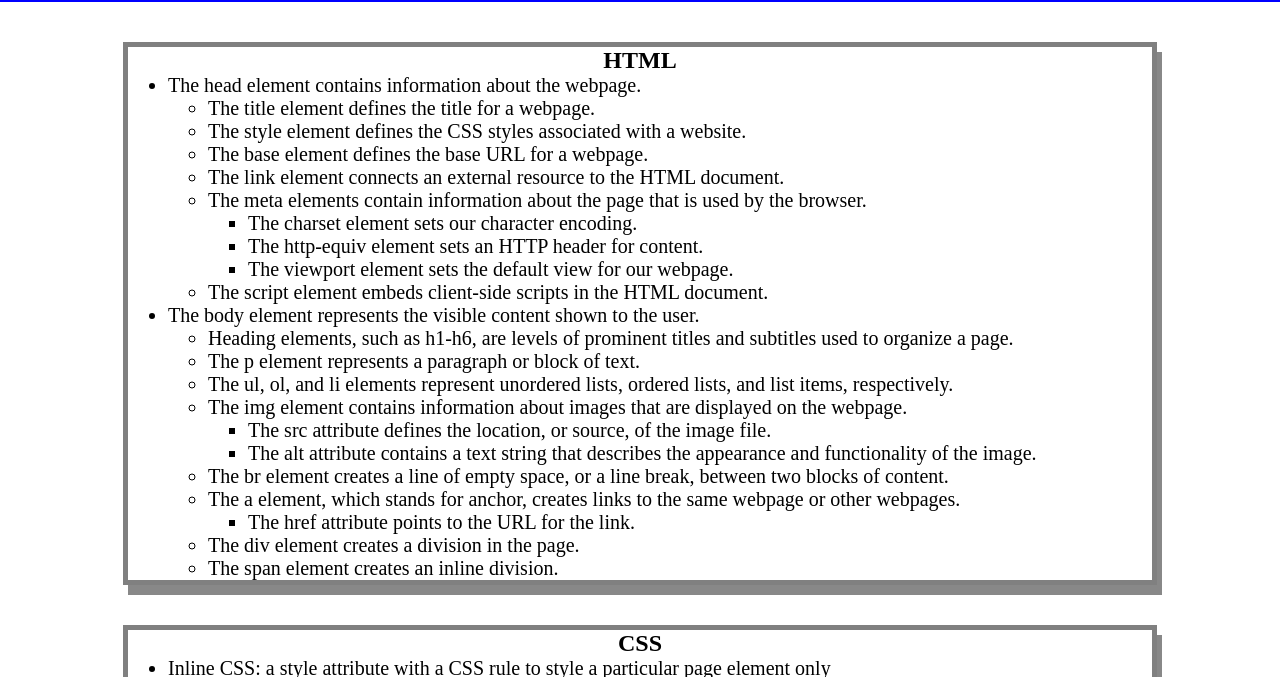
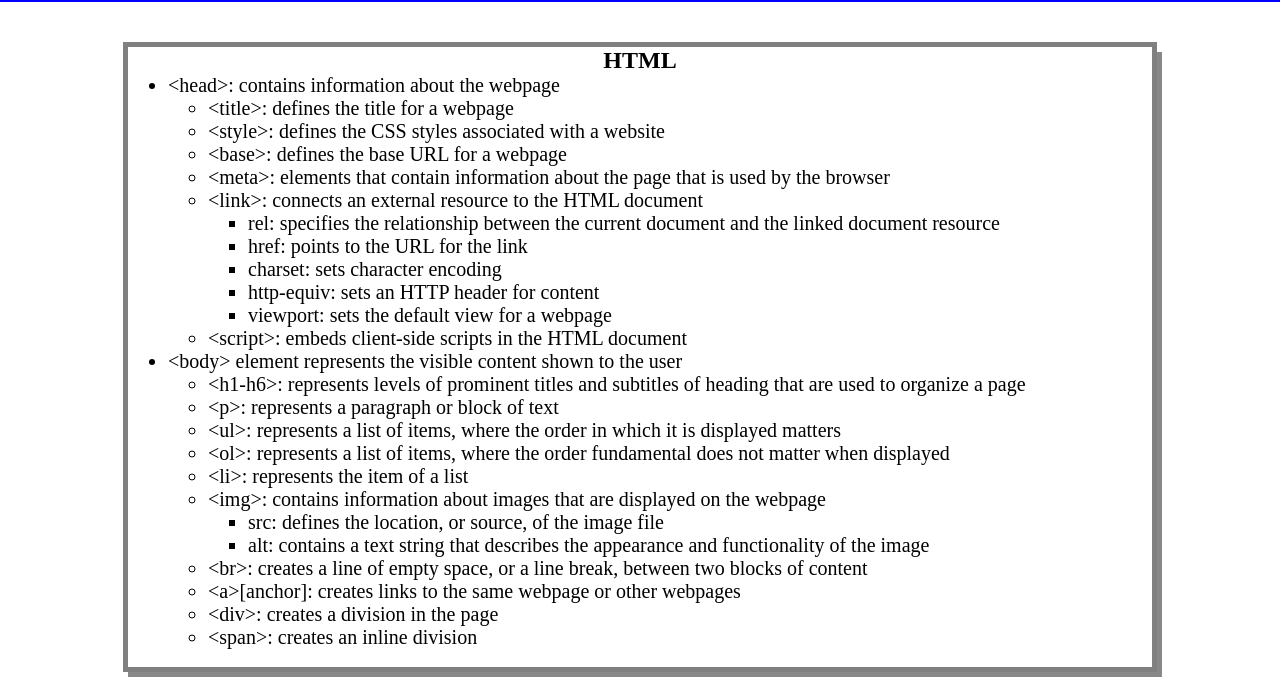
Before and after one commit to JPauldo/prework-study-guide, a plain HTML site: page prework-study-guide/index.html in a window 1280 px wide. Shown: the part 118-795 px from the top of the page. Drawn offline with Linux system fonts and the light colour scheme.

Commit message:
Updated & corrected notes

```diff
--- a/prework-study-guide/index.html
+++ b/prework-study-guide/index.html
@@ -17,39 +17,43 @@
       <section class="card" id="html-section">
         <h2>HTML</h2>
         <ul>
-          <li>The head element contains information about the webpage.</li>
+          <li>&lt;head&gt;: contains information about the webpage</li>
           <ul>
-            <li>The title element defines the title for a webpage.</li>
-            <li>The style element defines the CSS styles associated with a website.</li>
-            <li>The base element defines the base URL for a webpage.</li>
-            <li>The link element connects an external resource to the HTML document.</li>
-            <li>The meta elements contain information about the page that is used by the browser.</li>
+            <li>&lt;title&gt;: defines the title for a webpage</li>
+            <li>&lt;style&gt;: defines the CSS styles associated with a website</li>
+            <li>&lt;base&gt;: defines the base URL for a webpage</li>
+            <li>&lt;meta&gt;: elements that contain information about the page that is used by the browser</li>
+            <li>&lt;link&gt;: connects an external resource to the HTML document</li>
             <ul>
-              <li>The charset element sets our character encoding.</li>
-              <li>The http-equiv element sets an HTTP header for content.</li>
-              <li>The viewport element sets the default view for our webpage.</li>
+              <li>rel: specifies the relationship between the current document and the linked document resource</li>
+              <li>href: points to the URL for the link</li>
             </ul>
-            <li>The script element embeds client-side scripts in the HTML document.</li>
+            <ul>
+              <li>charset: sets character encoding</li>
+              <li>http-equiv: sets an HTTP header for content</li>
+              <li>viewport: sets the default view for a webpage</li>
+            </ul>
+            <li>&lt;script&gt;: embeds client-side scripts in the HTML document</li>
           </ul>
-          <li>The body element represents the visible content shown to the user.</li>
+          <li>&lt;body&gt; element represents the visible content shown to the user</li>
             <ul>
-              <li>Heading elements, such as h1-h6, are levels of prominent titles and subtitles used to organize a page.</li>
-              <li>The p element represents a paragraph or block of text.</li>
-              <li>The ul, ol, and li elements represent unordered lists, ordered lists, and list items, respectively.</li>
-              <li>The img element contains information about images that are displayed on the webpage.</li>
+              <li>&lt;h1-h6&gt;: represents levels of prominent titles and subtitles of heading that are used to organize a page</li>
+              <li>&lt;p&gt;: represents a paragraph or block of text</li>
+              <li>&lt;ul&gt;: represents a list of items, where the order in which it is displayed matters</li>
+              <li>&lt;ol&gt;: represents a list of items, where the order fundamental does not matter when displayed</li>
+              <li>&lt;li&gt;: represents the item of a list</li>
+              <li>&lt;img&gt;: contains information about images that are displayed on the webpage</li>
               <ul>
-                <li>The src attribute defines the location, or source, of the image file.</li>
-                <li>The alt attribute contains a text string that describes the appearance and functionality of the image.</li>
+                <li>src: defines the location, or source, of the image file</li>
+                <li>alt: contains a text string that describes the appearance and functionality of the image</li>
               </ul>
-              <li>The br element creates a line of empty space, or a line break, between two blocks of content.</li>
-              <li>The a element, which stands for anchor, creates links to the same webpage or other webpages.</li>
-              <ul>
-                <li>The href attribute points to the URL for the link.</li>
-              </ul>
-              <li>The div element creates a division in the page.</li>
-              <li>The span element creates an inline division.</li>
+              <li>&lt;br&gt;: creates a line of empty space, or a line break, between two blocks of content</li>
+              <li>&lt;a&gt;[anchor]: creates links to the same webpage or other webpages</li>
+              <li>&lt;div&gt;: creates a division in the page</li>
+              <li>&lt;span&gt;: creates an inline division</li>
             </ul>
         </ul>
+        <br>
       </section>
 
       <section class="card" id="css-section">
@@ -80,6 +84,7 @@
           <li>Separation of concerns: a key design principle that refers to separating code into different files based on use</li>
           <li>Do Not Repeat Yourself (DRY): a coding principal that encourages reuse/sharing to reduce written/maintained line count</li>
         </ul>
+        <br>
       </section>
 
       <section class="card" id="git-section">
@@ -99,11 +104,12 @@
           <li>git pull origin [branch-name]: fetch and merge any commits from the tracking remote branch</li>
           <li>git push origin [branch-name]: transmit local branch commits to the remote repository branch</li>
         </ul>
+        <br>
       </section>
 
       <section class="card" id="javascript-section">
         <h2>JavaScript</h2>
-        <ul></ul>
+        <ul>
           <li>var: a keyword used to declare a variable</li>
           <ul>
             <li>variable: a named container that allows us to store data in our code</li>
@@ -129,12 +135,13 @@
           </ul>
           <li>for: a loop that iterates based on the conditions stated</li>
           <li>function: a set of instructions that instructs the computer on how to perform a certain task</li>
-          <li>Math: </li>
+          <li>Math: a built-in object that has properties and methods for mathematical constants and functions</li>
           <ul>
-            <li>floor(): </li>
-            <li>random(): </li>
+            <li>floor(): returns the largest integer less than or equal to x</li>
+            <li>random(): returns a pseudo-random number between 0 and 1</li>
           </ul>
         </ul>
+        <br>
       </section>
     </main>
 
```
